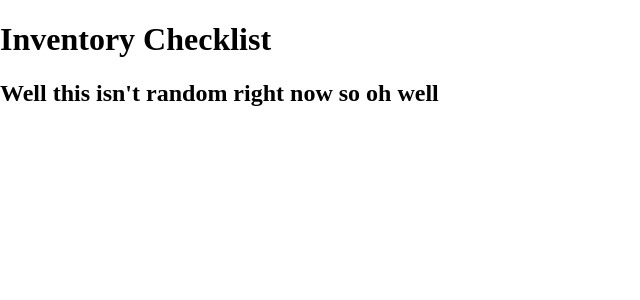
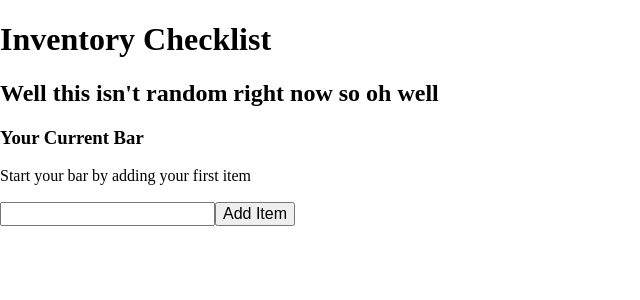
Before and after one commit to AJ727/aurora, a React (Create React App) app: page / in a window 1280 px wide. Shown: the top 300 px of the page, without its empty margins (0-640 px from the left). Built offline with nearby package versions, Linux system fonts and the light colour scheme.

Commit message:
Implemented AddItem, Item, and Items
trim() is currently throwing error

```diff
--- a/src/components/AddItem.js
+++ b/src/components/AddItem.js
@@ -0,0 +1,29 @@
+import React from 'react';
+
+export default class AddItem extends React.Component {
+    state = {
+        error: undefined
+    };
+    handleAddItem = (e) => {
+        e.preventDefault()
+        const item = e.target.elements.item.value.trim();
+        const error = this.props.handleAddItem(item);
+
+        this.setState(() => ({error}))
+
+        if(!error) {
+            e.target.elements.item.value = '';
+        }
+    }
+    render(){
+        return (
+            <div>
+                {this.state.error && <p>{this.state.error}</p>}
+                <form onSubmit={this.handleAddItem}>
+                    <input type="text" name="item" />
+                    <button>Add Item</button>
+                </form>
+            </div>
+        )
+    };
+}
--- a/src/components/AuroraApp.js
+++ b/src/components/AuroraApp.js
@@ -7,11 +7,26 @@ export default class AuroraApp extends React.Component {
     state = {
         items: []
     }
-
+    deleteOption = (itemToRemove) => {
+        this.setState((prevState) => ({
+            items: prevState.items.filter((item) =>
+                itemToRemove !== item
+            )
+        }))
+    }
     render() {
         let randomSaying = "Well this isn't random right now so oh well";
         return(
-            <Header randomSaying = {randomSaying}/>
+            <div>
+                <Header randomSaying = {randomSaying} />
+                <Items
+                    items = {this.state.items}
+                    deleteOption = {this.deleteOption}
+                />
+                <AddItem
+                    handleAddOption = {this.handleAddOption}
+                />
+            </div>
         )
     }
 }
--- a/src/components/Item.js
+++ b/src/components/Item.js
@@ -1,9 +1,16 @@
 import React from 'react';
 
-
 // Each item is going to have a name, type, and volume
-const Item = (props) => {
-
-}
+const Item = (props) => (
+    <div>
+        <p>{props.count}. {props.itemName}    {props.itemType}    {props.itemVol}</p>
+        <button
+            onClick={(e) =>{
+                props.deleteItem(props.itemName)
+            }}
+        >
+        remove</button>
+    </div>
+);
 
 export default Item;
--- a/src/components/Items.js
+++ b/src/components/Items.js
@@ -2,8 +2,26 @@ import React from 'react';
 import Item from './Item';
 
 // Import the item into this items aggregate component
-const Items = (props) => {
+const Items = (props) => (
+    <div>
+        <div>
+            <h3>Your Current Bar</h3>
+        </div>
 
-}
+        {props.items.length === 0 && <p>Start your bar by adding your first item</p>}
+        {
+            props.items.map((item, index) =>
+                <Item
+                    key = {item}
+                    itemName = {item}
+                    itemType = {item}
+                    itemVol = {item}
+                    count = {index + 1}
+                    deleteItem = {props.deleteItem}
+                />
+            )
+        }
+    </div>
+);
 
 export default Items;
```
